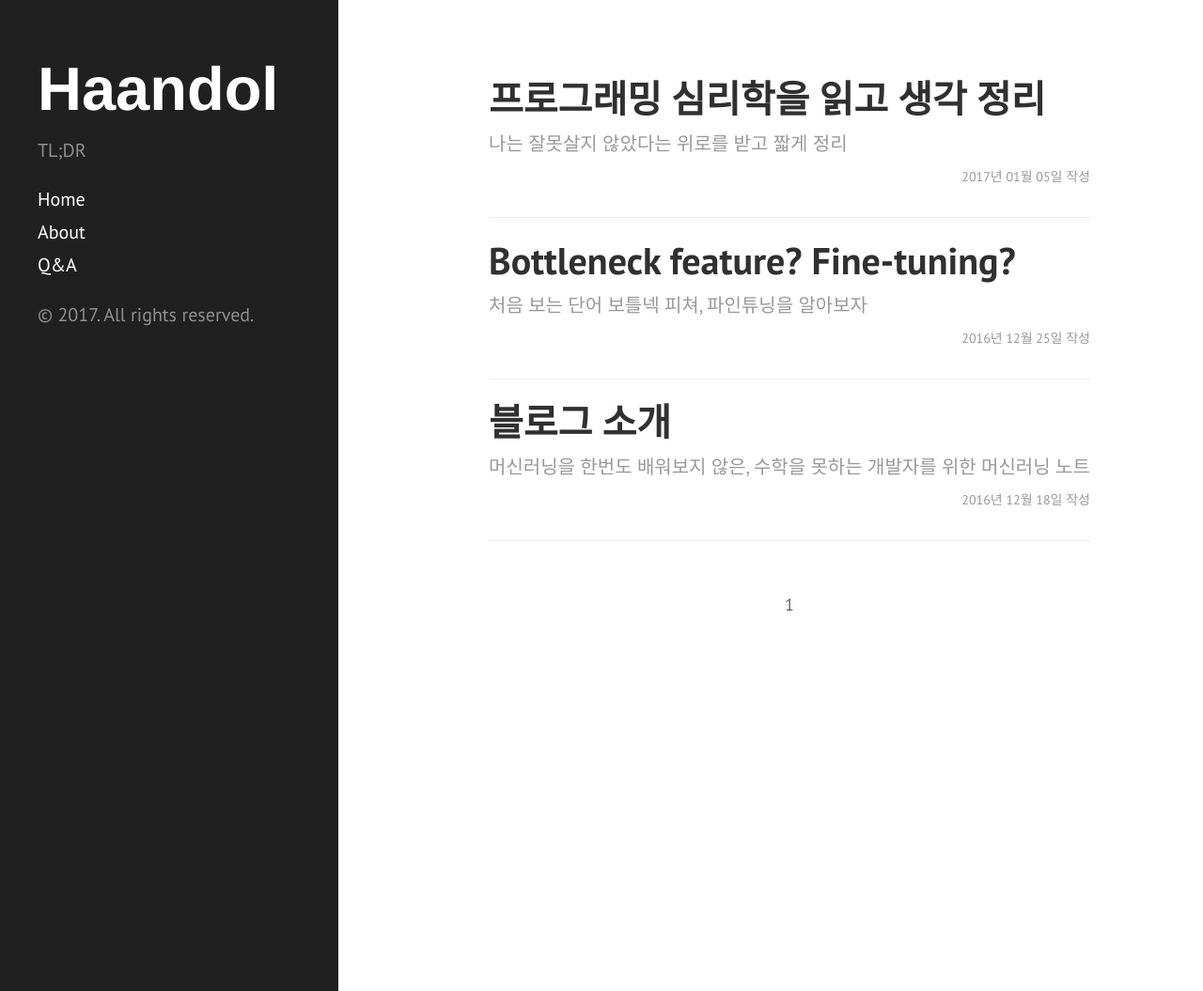
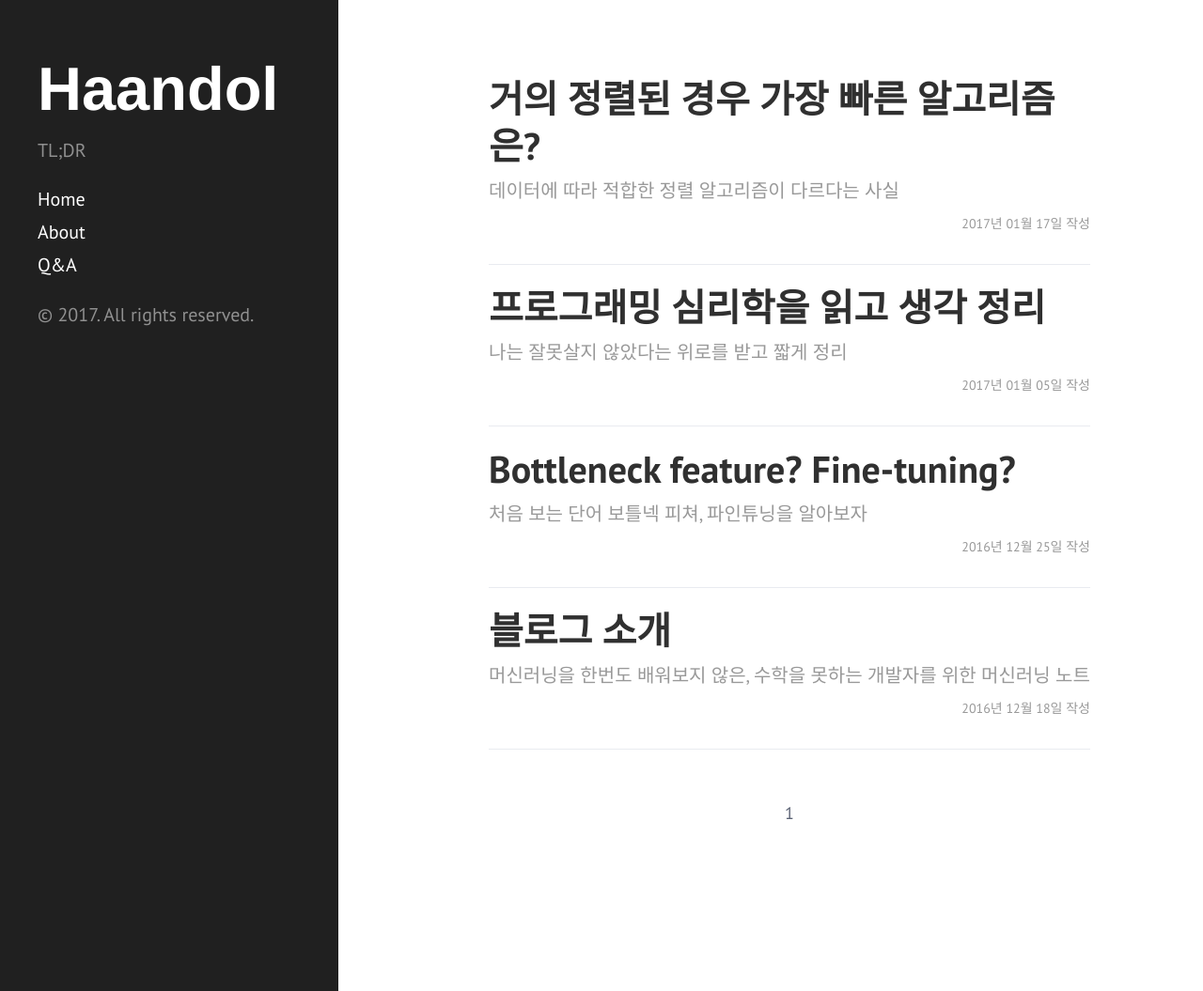
Before and after one commit to haandol/haandol.github.com, a Jekyll site: the page built from index.html, in a window 1280 px wide and 1055 px high. Shown: the whole window at 94% size. Built offline with Jekyll 4.4.1, drawn with Linux system fonts in a browser that asks for light colours; some of the changed lines change nothing that is shown.

Commit message:
add post about sort algorithm

```diff
--- /dev/null
+++ b/_posts/2017-01-17-fastest-sort-algorithm-when-nearly-sorted.md
@@ -0,0 +1,50 @@
+---
+layout: post
+title: 거의 정렬된 경우 가장 빠른 알고리즘은?
+excerpt: 데이터에 따라 적합한 정렬 알고리즘이 다르다는 사실
+author: vincent
+email: ldg55d@gmail.com
+tags: sort, algorithm, dataset
+publish: true
+---
+
+## TL;DR
+
+거의 정렬된 경우 `Insertion` 정렬이 가장 빠르고 `Bubble`이 그 다음이다.
+
+둘다 `O(n)`
+
+
+# 시작하며
+
+어느 회사 면접을 봤다.~~이름을 말할 수가 없다니~~
+
+문제당 2분씩이고 순수 온라인으로만 진행되는데 전부 객관식 문제였다.
+
+C, Ruby, Python, Javascript 으로 된 30 개의 문제에 객관식으로만 답하는 신기한 방식.
+
+`객관식 문제만으로도 개발실력을 검증할 수 있겠구나` 싶어 느낀 바가 많다.
+
+문제 범위도 굉장히 넓고 (알고리즘, 버그찾기, 포인터, 데이터 구조, 컴파일러/CPU 연산방식, 알고리즘 등) 생각보다 어려웠다.
+
+
+여기 나온 문제중 하나가 `거의 정렬된 경우 가장 빠른 정렬 알고리즘은?` 이었는데
+
+해답이 내 평소 생각과 달라서 간단히 노트해본다.
+
+
+# 마치며
+
+일단 나머지는 아예 생각하지 않았고 Quick 이냐 Heap 이냐로 고민했는데~~Heap 은 전처리가 되어 있으니깐(?!)~~ 둘다 순위에 한참 밀렸다.
+
+TopTal [^1] 에 상세한 정렬 알고리즘들을 보면 각 알고리즘 별로 `Adaptive` 라는 특성이 있는데 특정 경우에 특수한 성질을 가지는 경우를 적어놨다.
+
+예를 들어, `Merge` 정렬은 아예 Adaptive 하지 않은 알고리즘으로써 데이터의 형태에 관계없이 ~~안정적으로~~ `O(n*logn)` 을 보여준다.
+
+거의 정렬된 경우에는 `Insertion`과 `Bubble` 둘다 `O(n)`으로 나와있지만 이마저도 정렬된 방식에 따라 속도가 다를 수 있다. ~~Insertion 이 좀더 빠름~~
+
+완전 정렬된 상태에서 swap 형태로 섞인 경우에만 두 정렬 방식의 속도가 같지 않을까 생각해본다.
+
+----
+
+[^1]: [Sorting Algorithms Animations](https://www.toptal.com/developers/sorting-algorithms/)
```
Also changed, not shown: _posts/2016-12-25-define-bottleneck-feature-and-fine-tuning.md (+1 -0 lines).
